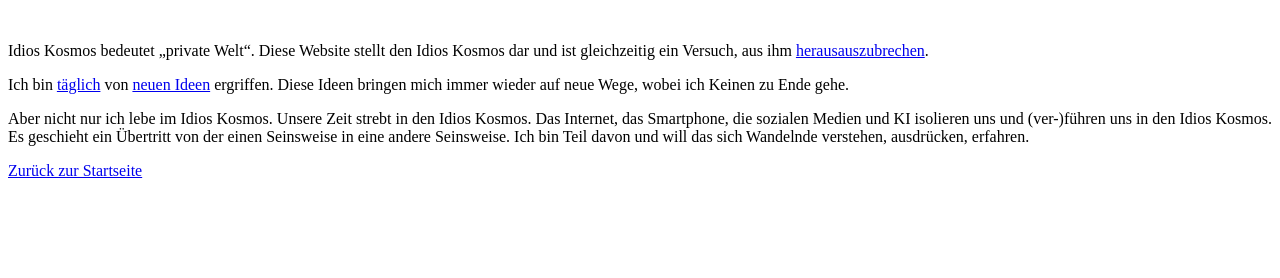
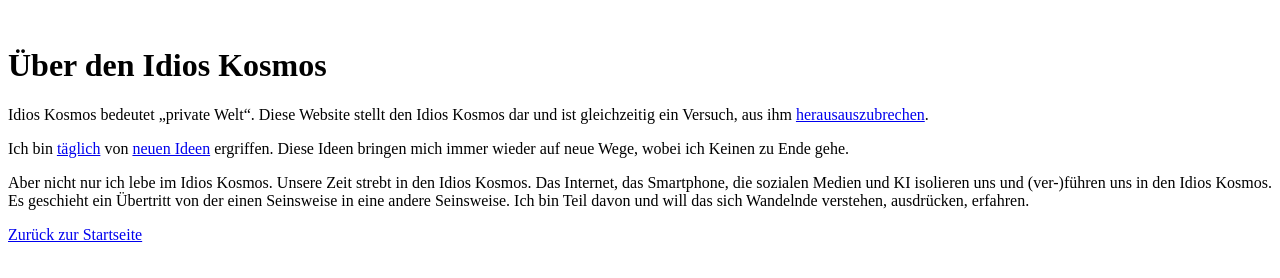
Before and after one commit to idioskosmos/idioskosmos, a plain HTML site: page peinliches.html in a window 1280 px wide. Drawn offline with Linux system fonts and the light colour scheme.

Commit message:
Update content in peinliches.html

```diff
--- a/peinliches.html
+++ b/peinliches.html
@@ -7,6 +7,7 @@
 </head>
 <body>
   <img src="bilder/exploding head yellow.jpg" loading="eager" decoding="async" alt="">
+  <h1>Über den Idios Kosmos</h1>
 <p>Idios Kosmos bedeutet „private Welt“. Diese Website stellt den Idios Kosmos dar und ist gleichzeitig ein Versuch, aus ihm <a href="herauszubrechen.html">herausauszubrechen</a>.
   <p>Ich bin <a href="index.html#eintrag-001">täglich</a> von <a href="roboternetz.html">neuen Ideen</a> ergriffen. Diese Ideen bringen mich immer wieder auf neue Wege, wobei ich Keinen zu Ende gehe.
 <p>Aber nicht nur ich lebe im Idios Kosmos. Unsere Zeit strebt in den Idios Kosmos. Das Internet, das Smartphone, die sozialen Medien und KI isolieren uns und (ver-)führen uns in den Idios Kosmos. Es geschieht ein Übertritt von der einen Seinsweise in eine andere Seinsweise. Ich bin Teil davon und will das sich Wandelnde verstehen, ausdrücken, erfahren.
```
